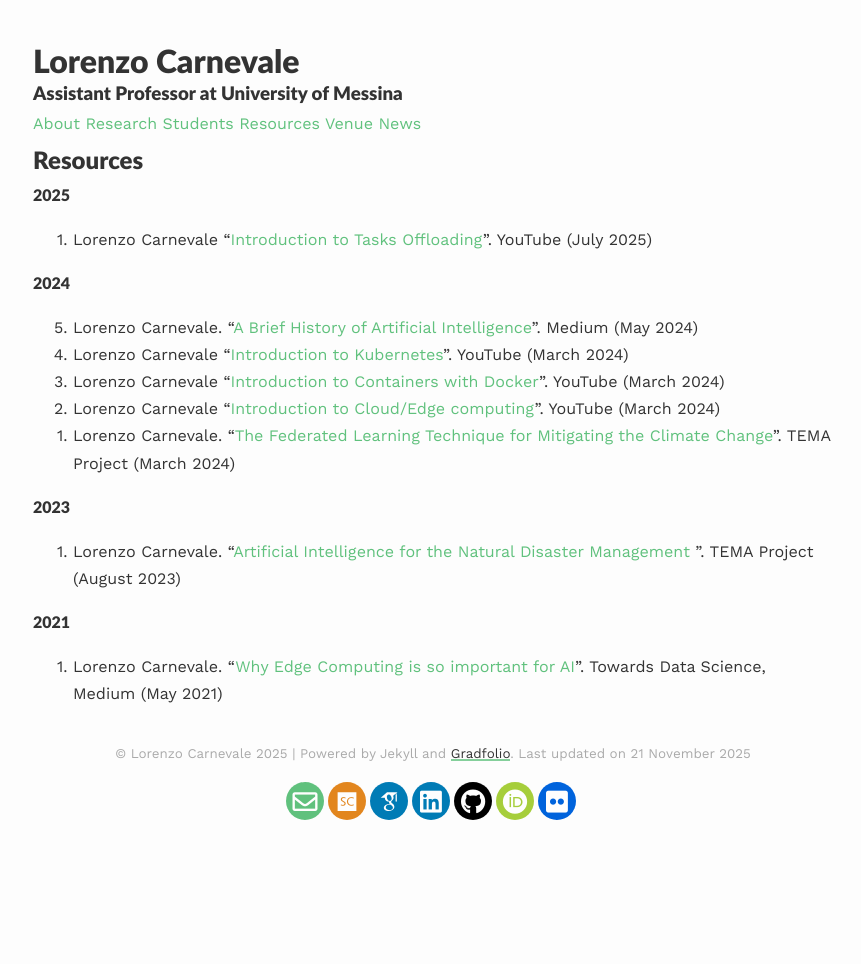
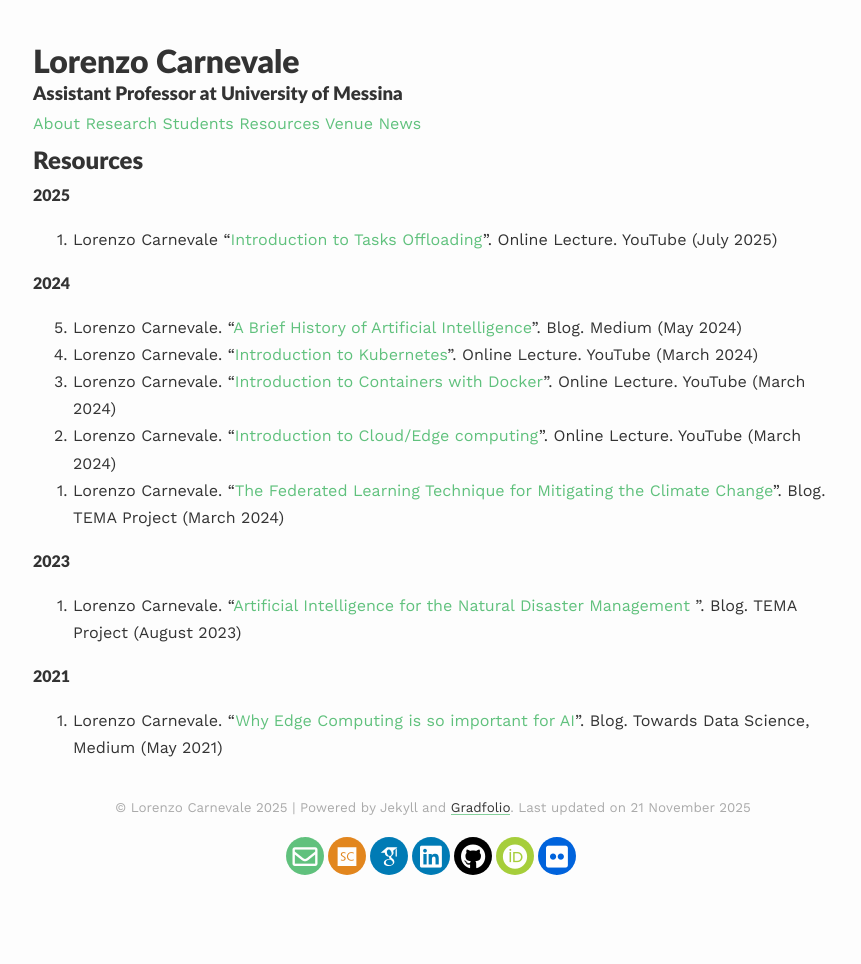
Before and after one commit to lcarnevale/lcarnevale.github.io, a Jekyll site: the page built from _pages/blogs.md, in a window 1280 px wide. Shown: the whole page, without its empty margins (207-1068 px from the left). Built offline with Jekyll 4.4.1, drawn with Linux system fonts in a browser that asks for light colours; nearby versions of some CDN libraries; some web fonts are replaced.

Commit message:
specify the type of resource

```diff
--- a/_pages/blogs.md
+++ b/_pages/blogs.md
@@ -8,21 +8,21 @@ published: true
 ## Resources
 
 #### 2025
-0. Lorenzo Carnevale "[Introduction to Tasks Offloading](https://www.youtube.com/watch?v=oQNL5HtvaIg)". YouTube (July 2025)
+0. Lorenzo Carnevale "[Introduction to Tasks Offloading](https://www.youtube.com/watch?v=oQNL5HtvaIg)". Online Lecture. YouTube (July 2025)
 {: reversed="reversed"}
 
 #### 2024
-0. Lorenzo Carnevale. "[A Brief History of Artificial Intelligence](https://medium.com/@lcarnevale/a-brief-history-of-artificial-intelligence-330d01229437)". Medium (May 2024)
-0. Lorenzo Carnevale "[Introduction to Kubernetes](https://www.youtube.com/watch?v=Tly3bW8bJvY)". YouTube (March 2024)
-0. Lorenzo Carnevale "[Introduction to Containers with Docker](https://www.youtube.com/watch?v=DQ7OsB1b4wI)". YouTube (March 2024)
-0. Lorenzo Carnevale "[Introduction to Cloud/Edge computing](https://www.youtube.com/watch?v=BErbxpXZubs)". YouTube (March 2024)
-0. Lorenzo Carnevale. "[The Federated Learning Technique for Mitigating the Climate Change](https://tema-project.eu/articles/federated-learning-technique-mitigating-climate-change)". TEMA Project (March 2024)
+0. Lorenzo Carnevale. "[A Brief History of Artificial Intelligence](https://medium.com/@lcarnevale/a-brief-history-of-artificial-intelligence-330d01229437)". Blog. Medium (May 2024)
+0. Lorenzo Carnevale. "[Introduction to Kubernetes](https://www.youtube.com/watch?v=Tly3bW8bJvY)". Online Lecture. YouTube (March 2024)
+0. Lorenzo Carnevale. "[Introduction to Containers with Docker](https://www.youtube.com/watch?v=DQ7OsB1b4wI)". Online Lecture. YouTube (March 2024)
+0. Lorenzo Carnevale. "[Introduction to Cloud/Edge computing](https://www.youtube.com/watch?v=BErbxpXZubs)". Online Lecture. YouTube (March 2024)
+0. Lorenzo Carnevale. "[The Federated Learning Technique for Mitigating the Climate Change](https://tema-project.eu/articles/federated-learning-technique-mitigating-climate-change)". Blog. TEMA Project (March 2024)
 {: reversed="reversed"}
 
 #### 2023
-0. Lorenzo Carnevale. "[Artificial Intelligence for the Natural Disaster Management ](https://tema-project.eu/articles/artificial-intelligence-natural-disaster-management)". TEMA Project (August 2023)
+0. Lorenzo Carnevale. "[Artificial Intelligence for the Natural Disaster Management ](https://tema-project.eu/articles/artificial-intelligence-natural-disaster-management)". Blog. TEMA Project (August 2023)
 {: reversed="reversed"}
 
 #### 2021
-0. Lorenzo Carnevale. "[Why Edge Computing is so important for AI](https://towardsdatascience.com/why-edge-computing-is-so-important-for-ai-e4695d4e7960?sk=bbcdf4e0a8820f4e458e36debc8a7bba)". Towards Data Science, Medium (May 2021)
+0. Lorenzo Carnevale. "[Why Edge Computing is so important for AI](https://towardsdatascience.com/why-edge-computing-is-so-important-for-ai-e4695d4e7960?sk=bbcdf4e0a8820f4e458e36debc8a7bba)". Blog. Towards Data Science, Medium (May 2021)
 {: reversed="reversed"}
```
